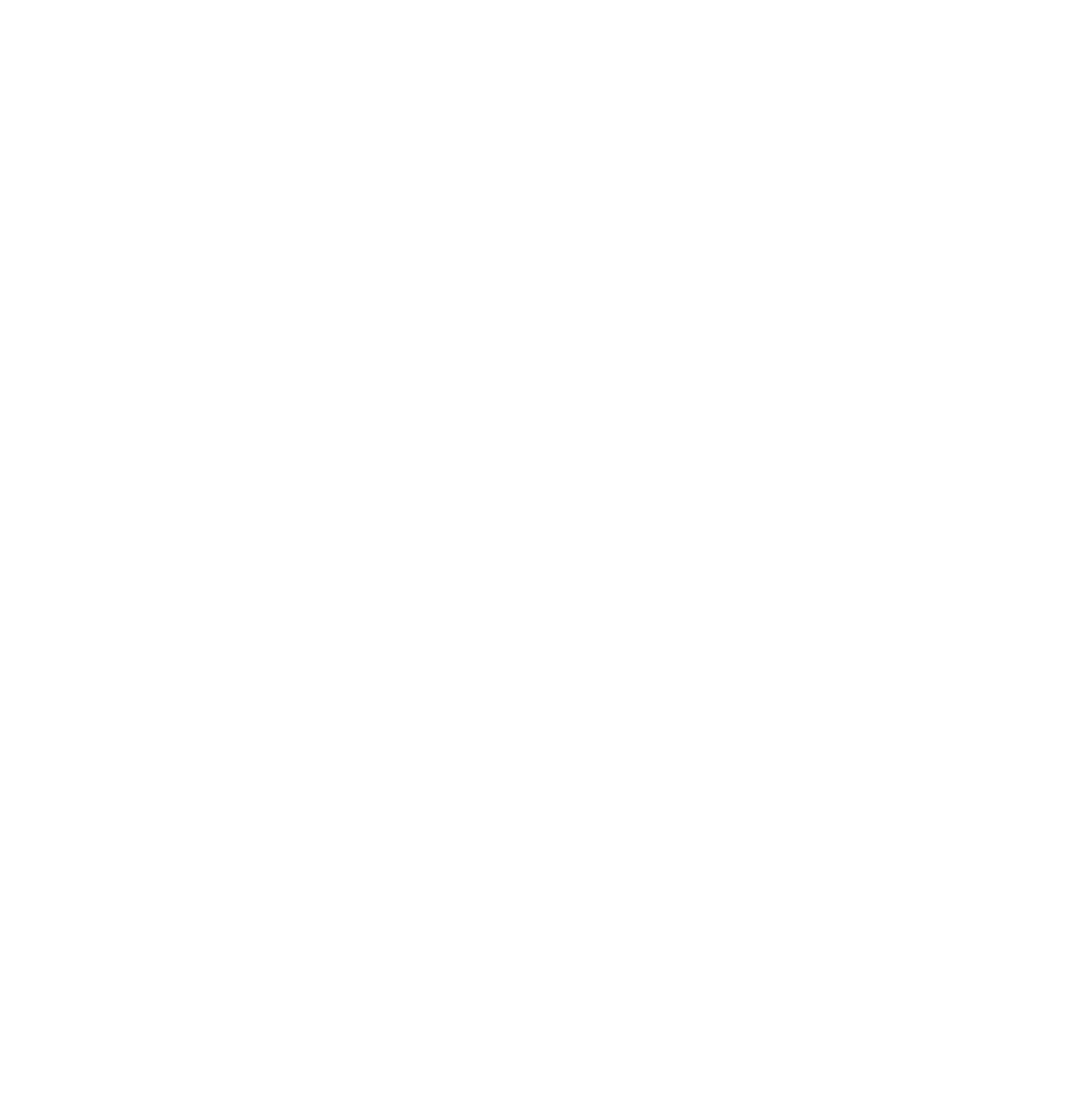
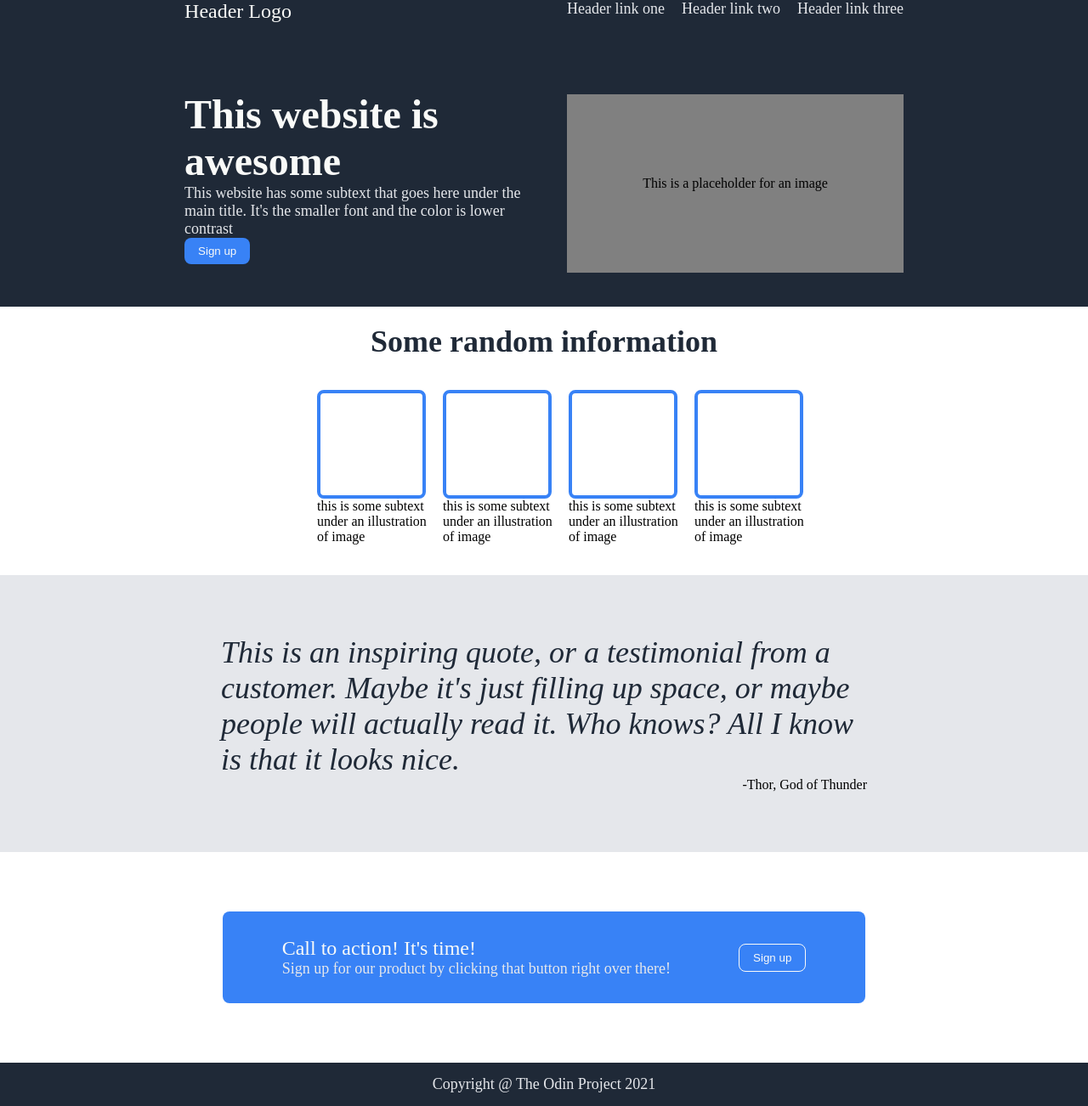
Before and after one commit to tien2204/project-landing-page, a plain HTML site: page index.html in a window 1280 px wide. Shown: the whole page at 85% size. Before the commit the page ends 800 px from the top, so only its background shows below. Drawn offline with Linux system fonts and the light colour scheme.

Commit message:
finally finish the last html and css exercises

```diff
--- a/index.html
+++ b/index.html
@@ -8,8 +8,62 @@
     <link rel="stylesheet" href="style.css">
 </head>
 <body>
-    <div class="header"></div>
-    <div class="content"></div>
-    <div class="footer"></div>
+    <div class="header">
+        <div class="left">
+            <div class="logo">Header Logo</div>
+            <div class="description">
+                <div class="p1">This website is awesome</div>
+                <div class="p2">This website has some subtext that goes here under the main title. It's the smaller font and the color is lower contrast</div>
+                <button class="butt1">Sign up</button>
+            </div>
+        </div>
+        <div class="right">
+            <div class="link">
+                <div>Header link one</div>
+                <div>Header link two</div>
+                <div>Header link three</div>
+            </div>
+            <div class="image">This is a placeholder for an image</div>
+        </div>
+    </div>
+    <div class="content">
+        <div class="mid1">
+            <div class="text1">Some random information</div>
+            <ul>
+                <li class="one">
+                    <div class="box"></div>
+                    <div class="text2">this is some subtext under an illustration of image</div>
+                </li>
+                <li class="two">
+                    <div class="box"></div>
+                    <div class="text2">this is some subtext under an illustration of image</div>
+                </li>
+                <li class="three">
+                    <div class="box"></div>
+                    <div class="text2">this is some subtext under an illustration of image</div>
+                </li>
+                <li class="four">
+                    <div class="box"></div>
+                    <div class="text2">this is some subtext under an illustration of image</div>
+                </li>
+            </ul>
+        </div>
+        <div class="mid2">
+            <div class="quote">This is an inspiring quote, or a testimonial from a customer. Maybe it's just filling up space, or maybe people will actually read it. Who knows? All I know is that it looks nice.</div>
+            <div class="author">-Thor, God of Thunder</div>
+        </div>
+        <div class="mid3">
+            <div class="second_box">
+                <div class="container">
+                    <div class="p3">Call to action! It's time!</div>
+                    <div class="p2">Sign up for our product by clicking that button right over there!</div>
+                </div>
+                <button class="butt2">Sign up</button>
+            </div>
+        </div>
+    </div>
+    <div class="footer">
+        <div class="credit">Copyright @ The Odin Project 2021</div>
+    </div>
 </body>
 </html>
--- a/style.css
+++ b/style.css
@@ -0,0 +1,160 @@
+body{
+    display: flex;
+    flex-direction: column;
+    margin: 0;
+    height: 100vh;
+}
+
+.header{
+    background-color: #1f2937;
+    display: flex;
+    justify-content: center;
+    gap: 40px;
+}
+
+.right{
+    margin-bottom: 40px;
+}
+
+.logo{
+    font-size: 24px;
+    color: #f9faf8;
+    margin-bottom: 80px;
+}
+
+.p1{
+    font-size: 48px;
+    color: #f9faf8;
+    font-weight: bolder;
+}
+
+.p2, .link{
+    font-size: 18px;
+    color: #E5E7EB;
+}
+
+
+
+.image{
+    padding: 40px;
+    background-color: gray;
+    height: 130px;
+    display: flex;
+    justify-content: center;
+    align-items: center;
+}
+
+.link{
+    display: flex;
+    margin-bottom: 90px;
+    gap: 20px;
+}
+
+ul{
+    list-style-type: none;
+    display: flex;
+    gap: 18px;
+}
+
+.footer{
+    background-color: #1f2937;
+    font-size: 18px;
+    color: #E5E7EB;
+    display: flex;
+    justify-content: center;
+    align-items: center;
+    padding: 15px;
+}
+
+.content{
+    flex: 1;
+}
+
+.intro{
+    display: flex;
+    gap: 100px;
+}
+
+.description{
+    width: 410px;
+}
+
+button {
+    background-color: #3882f6;
+    border-radius: 8px;
+    border: none;
+    padding: 8px 16px;
+    color: #f9faf8;
+}
+
+.mid2{
+    background-color: #E5E7EB;
+    display: flex;
+    flex-direction: column;
+    align-items: center;
+    padding: 70px;
+}
+
+.quote{
+    font-size: 36px;
+    font-style: italic;
+    color: #1f2937;
+    width: 760px;
+}
+
+.author{
+    width: 760px;
+    text-align: right;
+}
+
+.mid3{
+    display: flex;
+    justify-content: center;
+    align-items: center;
+    padding: 70px;
+}
+
+.second_box{
+    background-color: #3882f6;
+    display: flex;
+    justify-content: center;
+    align-items: center;
+    gap: 80px;
+    padding: 30px 70px;
+    border-radius: 8px;
+}
+
+.butt2{
+    border: 1px solid #f9faf8;
+}
+
+.p3{
+    font-size: 24px;
+    color: #f9faf8;
+}
+
+.mid1{
+    display: flex;
+    justify-content: center;
+    align-items: center;
+    flex-direction: column;
+    gap: 20px;
+    padding: 20px;
+}
+
+.box{
+    width: 120px;
+    height: 120px;
+    border: 4px solid #3882f6;
+    border-radius: 8px;
+}
+
+.text1{
+    font-size: 36px;
+    font-weight: bolder;
+    color: #1f2937;
+}
+
+.text2{
+    width: 130px;
+}
```
